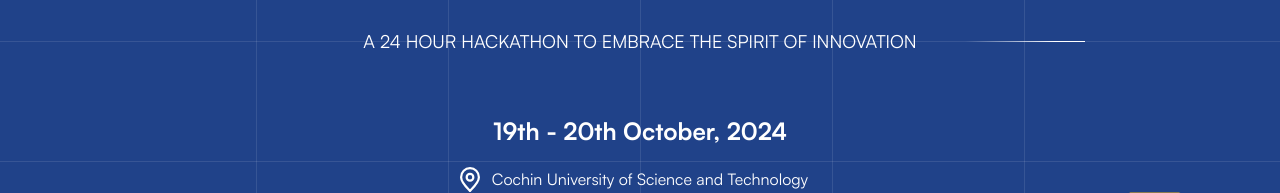
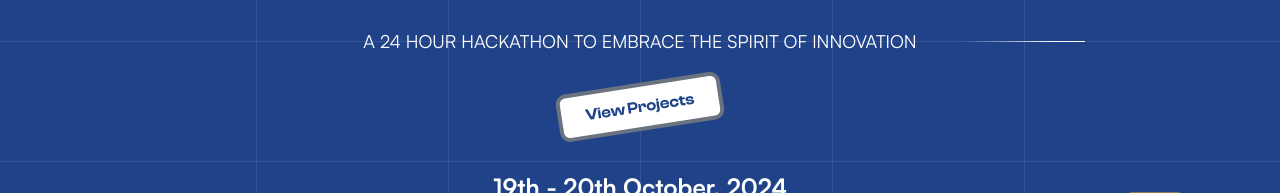
Before and after one commit to Make-a-Ton/make-a-ton-2024, a Next.js app: page / in a window 1280 px wide. Shown: the part 359-552 px from the top of the page. Built offline with nearby package versions, Linux system fonts and the light colour scheme; a web font is replaced by a local one.

Commit message:
added project link in  Hero.jsx

```diff
--- a/src/sections/Hero/Hero.jsx
+++ b/src/sections/Hero/Hero.jsx
@@ -129,15 +129,15 @@ const Hero = () => {
           <p className="text-center my-5 lg:mt-2 px-2 text-xs font-satoshi-small lg:text-lg">
             A 24 HOUR HACKATHON TO EMBRACE THE SPIRIT OF INNOVATION
           </p>
-          {/* <div className="flex justify-center items-center">
+           <div className="flex justify-center items-center">
             <Link
-              href="https://lu.ma/j58nctcm"
+              href="https://make-a-ton-7-0.devpost.com/project-gallery"
               target="_blank"
               className="rotate-custom mt-2 mx-2 font-clash-semi rounded-[10px] px-6 py-2 text-[#204289] border-[#EAAF20] border-4 bg-white text-sm md:text-base md:border-gray-500 transition-transform duration-300 hover:bg-white hover:text-[#204289] hover:border-[#EAAF20] custom-cursor"
             >
-              Register Now
+              View Projects
             </Link>
-          </div> */}
+          </div>
 
           <p className="mt-10 text-lg md:text-lg lg:text-2xl font-satoshi-bold">
             19th - 20th October, 2024
```
